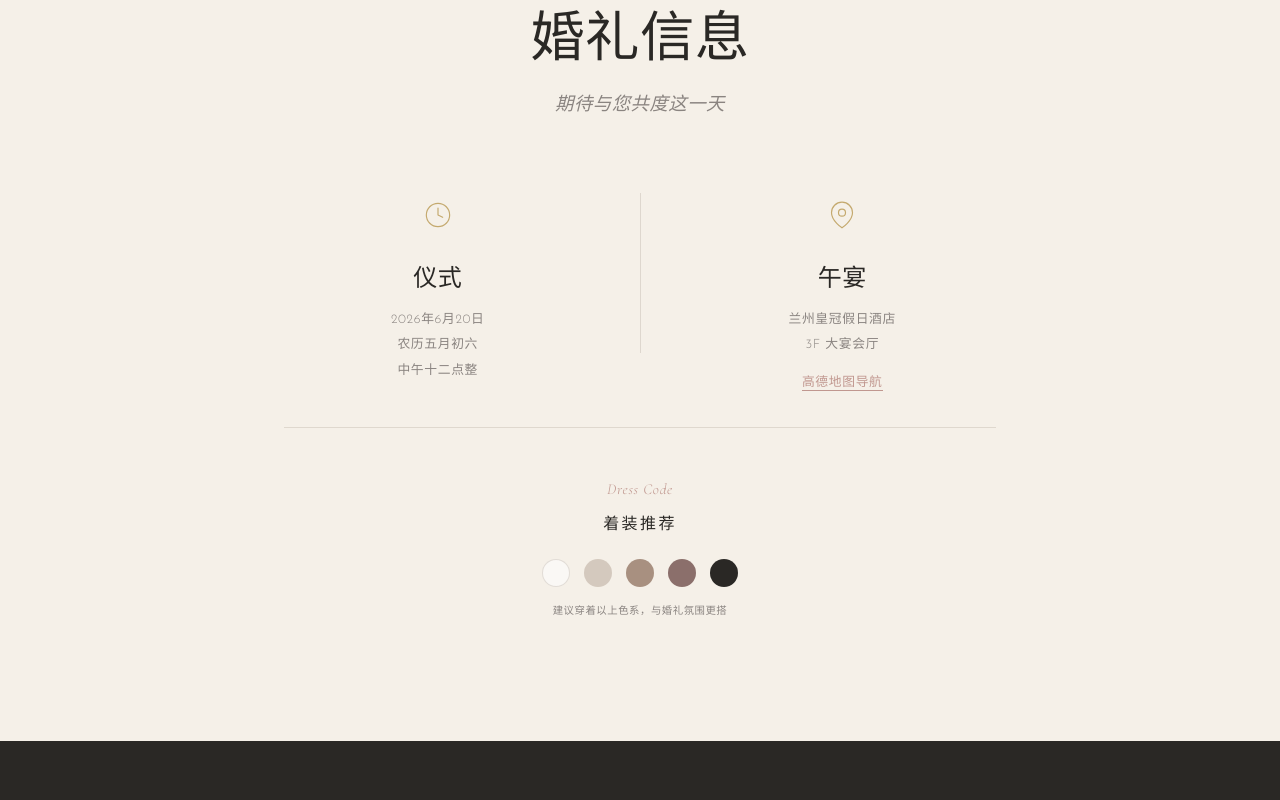
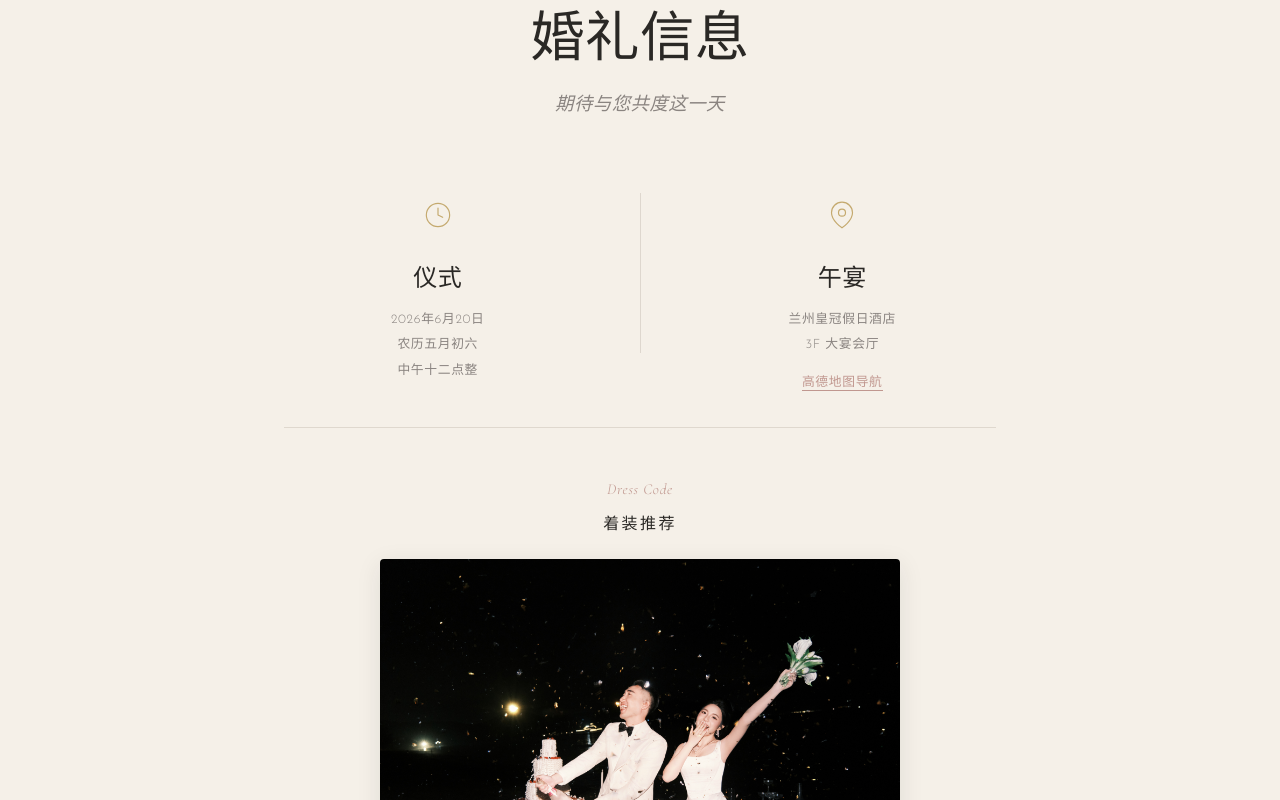
Before and after one commit to justicewangzhen-glitch/wedding-invitation, a plain HTML site: page index.html in a window 1280 px wide. Shown: the part 2000-2800 px from the top of the page. Drawn offline with nearby package versions, Linux system fonts and the light colour scheme; a web font is replaced by a local one.

Commit message:
Add files via upload

```diff
--- a/index.html
+++ b/index.html
@@ -543,6 +543,27 @@
       font-size: 0.65rem;
       color: var(--text-secondary);
       letter-spacing: 0.05em;
+    }
+
+    /* 着装参考图 */
+    .dresscode-photo-wrapper {
+      margin: 0 auto 28px;
+      max-width: 520px;
+      text-align: center;
+    }
+
+    .dresscode-photo {
+      width: 100%;
+      height: auto;
+      border-radius: 4px;
+      box-shadow: 0 6px 24px rgba(42, 40, 37, 0.10);
+      display: block;
+      filter: sepia(6%) saturate(95%) brightness(99%);
+      transition: filter 0.4s ease;
+    }
+
+    .dresscode-photo:hover {
+      filter: sepia(0%) saturate(100%) brightness(100%);
     }
 
     /* ─── COUNTDOWN ─── */
@@ -1590,11 +1611,6 @@
   <div class="loading-ring"></div>
   <div class="loading-text">正在加载邀请函...</div>
 </div>
-
-<!-- Music toggle -->
-<button class="music-toggle" id="musicToggle" title="播放/暂停背景音乐" aria-label="音乐开关">
-  <svg id="iconMusic" viewBox="0 0 24 24"><path d="M9 18V5l12-2v13M9 18a3 3 0 1 1-6 0 3 3 0 0 1 6 0zM21 16a3 3 0 1 1-6 0 3 3 0 0 1 6 0z"/></svg>
-</button>
 
 <!-- Navigation dots -->
 <nav class="nav-dots" aria-label="页面导航">
@@ -1756,6 +1772,9 @@
   <div class="dresscode-block">
     <p class="dresscode-label">Dress Code</p>
     <h4 class="dresscode-title">着装推荐</h4>
+    <div class="dresscode-photo-wrapper">
+      <img src="DSCF7186.jpg" alt="着装参考" class="dresscode-photo" loading="lazy">
+    </div>
     <div class="dresscode-colors">
       <span class="color-dot" style="background: #FAF8F5; border: 1px solid var(--divider);" title="米白"></span>
       <span class="color-dot" style="background: #D4C9BE;" title="香槟"></span>
```
